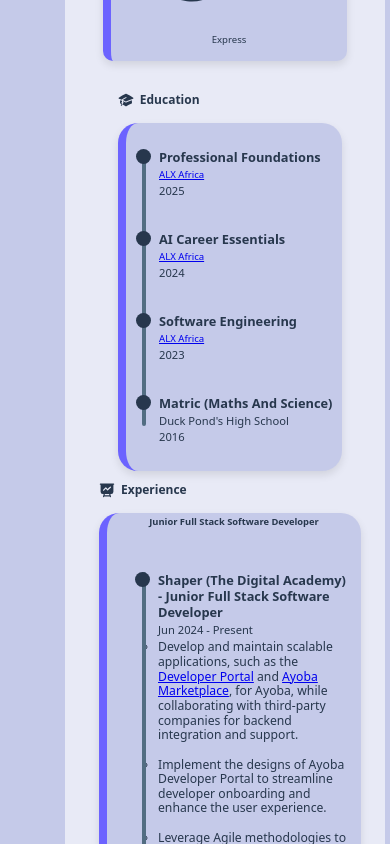
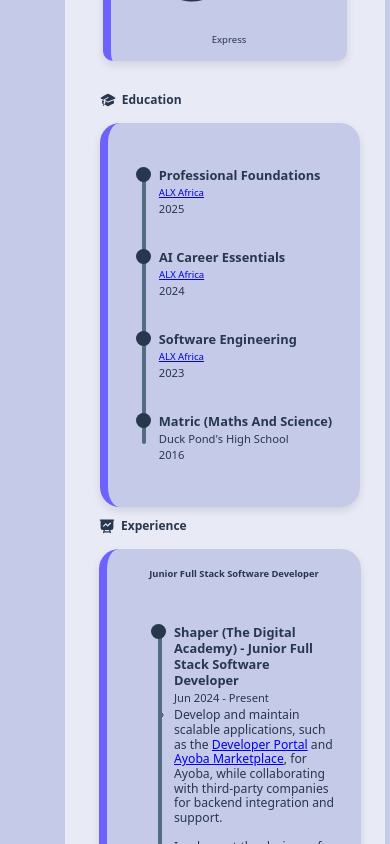
Before and after one commit to Mdlalose4life/Portfolio, a React (Vite) app in the folder frontend/: page /about in a window 390 px wide. Shown: the part 1000-1844 px from the top of the page. Built offline with nearby package versions, Linux system fonts and the light colour scheme.

Commit message:
Remove the padding

```diff
--- a/frontend/src/styles/About.css
+++ b/frontend/src/styles/About.css
@@ -487,7 +487,7 @@
   .education--card--controler,
   .experience--card--controller {
     width: 100%;
-    padding: 2px;
+    /* padding: 2px; */
   }
 }
 }
```
